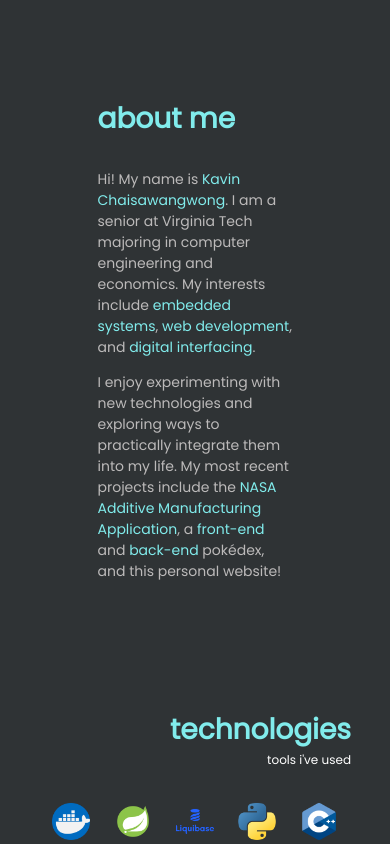
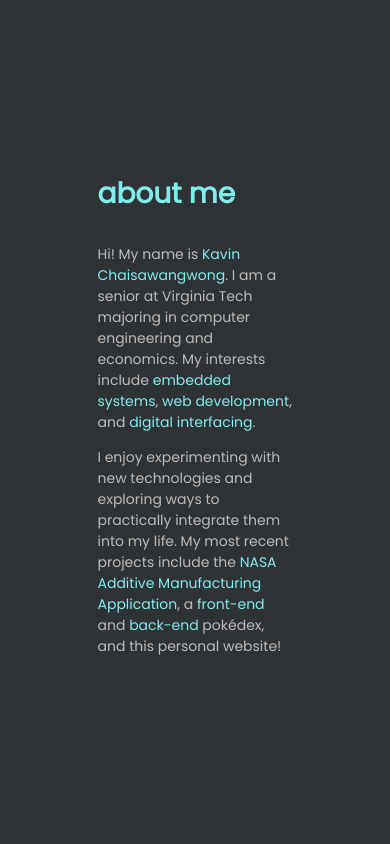
Before and after one commit to kavinchai/kavin_website, a React (Create React App) app: page / in a window 390 px wide. Shown: the top 844 px of the page. Built offline with nearby package versions, Linux system fonts and the light colour scheme.

Commit message:
Fixed about me vertical overflow for mobile

```diff
--- a/src/css/MobileAbout.css
+++ b/src/css/MobileAbout.css
@@ -1,7 +1,8 @@
 .mobileAboutComponent {
-  height: 80%;
+  background: var(--background-color);
+
+  height: 100%;
   width: 100vw;
-  background: var(--background-color);
   font-family: "Poppins", sans-serif;
 }
 
@@ -11,7 +12,7 @@
   position: absolute;
   left: 50%;
   top: 50%;
-  transform: translate(-50%, -65%);
+  transform: translate(-50%, -50%);
   height: auto;
   width: 50%;
 
--- a/src/css/MobileTechnologies.css
+++ b/src/css/MobileTechnologies.css
@@ -7,8 +7,8 @@
 
 .mobileTechContainer {
   /* border: 5px solid #ffff00; */
+  position: relative;
 
-  position: relative;
   left: 50%;
   top: 50%;
   transform: translate(-50%, -50%);
```
